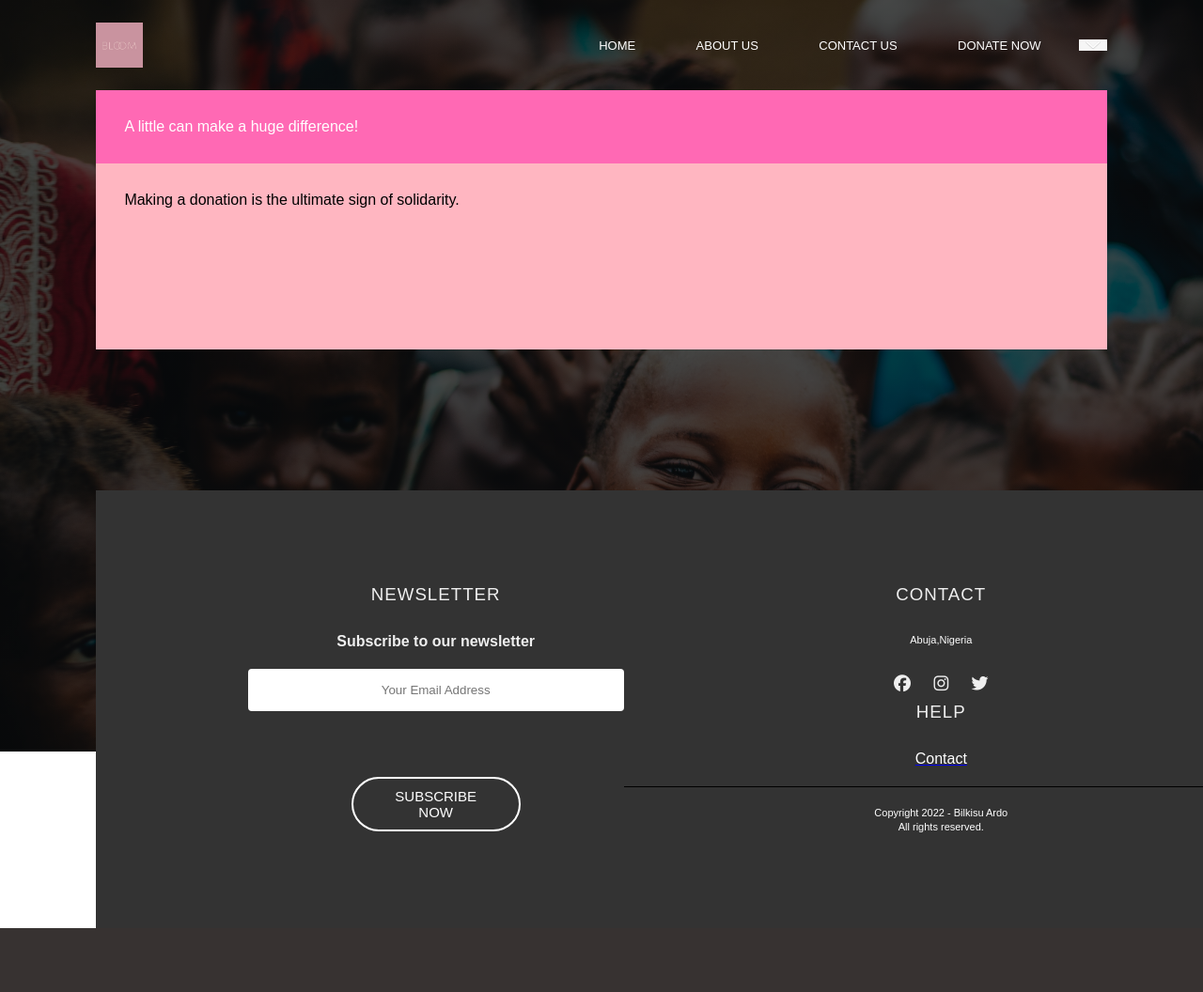
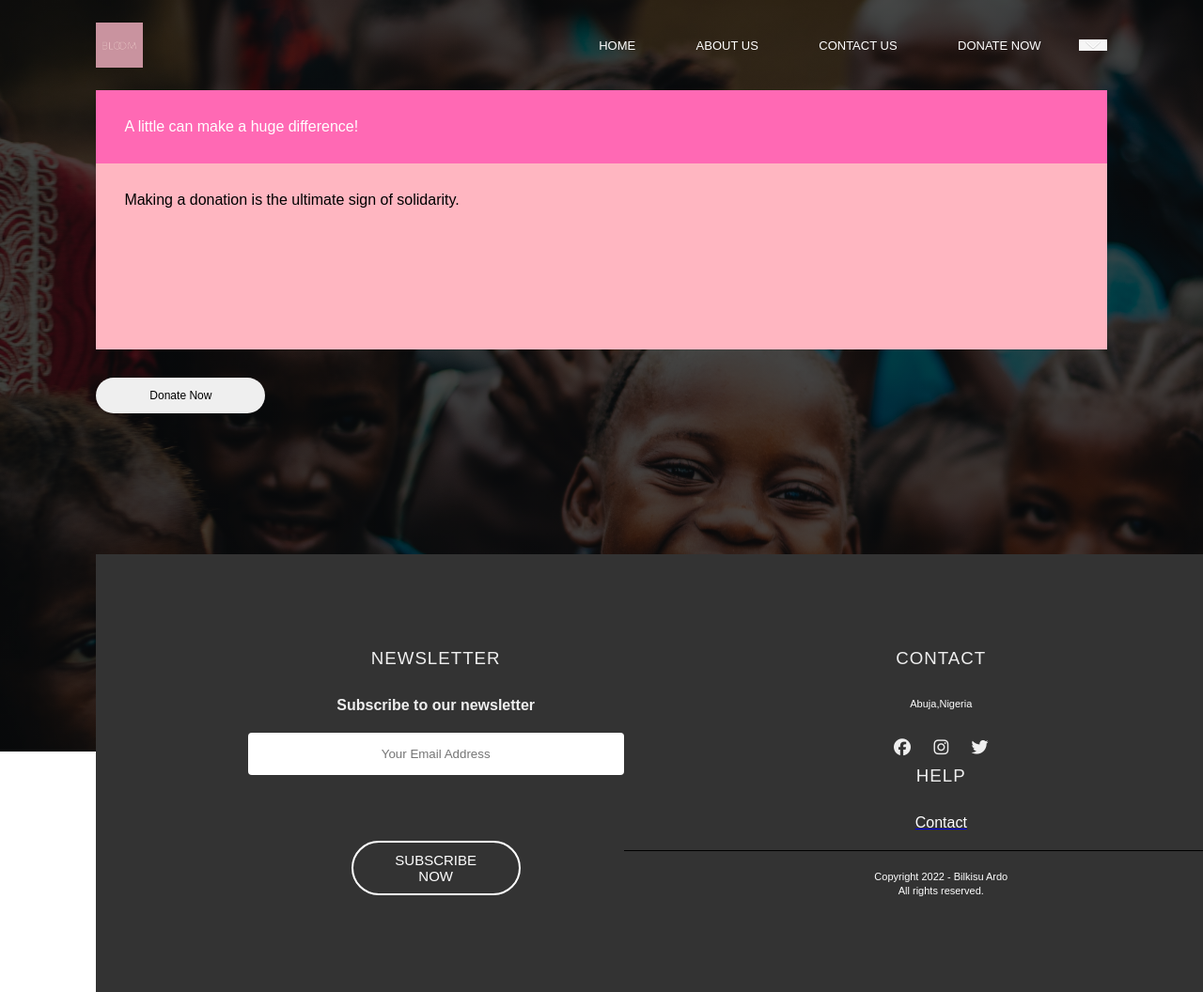
Before and after one commit to Bilkisu-ardo/BLOOMCHARITYCLUB, a PHP site: page /donatepage.html in a window 1280 px wide; the page is wider, and only the part inside the window is pictured. Shown: that part at 94% size. Before the commit the page ends 988 px from the top of that part, so only its background shows below. Run offline with PHP 8.4, Linux system fonts and the light colour scheme; some libraries are stand-ins or nearby versions.

Commit message:
add donate button

```diff
--- a/css/style.css
+++ b/css/style.css
@@ -331,3 +331,6 @@ fieldset {
 
   color: black;
 }
+button {
+  cursor: pointer;
+}
--- a/donatepage.html
+++ b/donatepage.html
@@ -25,27 +25,30 @@
 
 <div style="background-color:hotpink;color:white;padding:30px">A little can make a huge difference!</div>
 <div style="background-color:lightpink;padding:30px 30px 150px">Making a donation is the ultimate sign of solidarity.</div>
-<button onclick="topFunction()" id="myBtn" title="Go to top">Donate Now<link rel="stylesheet" type="text/css" href="donatepage.html"></button>
+<a href="https://sandbox-flw-web-v3.herokuapp.com/donate/pi3jlplmpgpk" target="_blank" rel="noopener noreferrer">
+	<button  id="dbtn" >Donate Now</button>
+</a>
+
 
 <script>
 
-var mybutton = document.getElementById("myBtn");
+// var mybutton = document.getElementById("myBtn");
 
-window.onscroll = function() {scrollFunction()};
+// window.onscroll = function() {scrollFunction()};
 
-function scrollFunction() {
-  if (document.body.scrollTop > 20 || document.documentElement.scrollTop > 20) {
-    mybutton.style.display
-    = "block";
-  } else {
-    mybutton.style.display = "none";
-  }
-}
+// function scrollFunction() {
+//   if (document.body.scrollTop > 20 || document.documentElement.scrollTop > 20) {
+//     mybutton.style.display
+//     = "block";
+//   } else {
+//     mybutton.style.display = "none";
+//   }
+// }
 
-function topFunction() {
-  document.body.scrollTop = 0;
-  document.documentElement.scrollTop = 0;
-}
+// function topFunction() {
+//   document.body.scrollTop = 0;
+//   document.documentElement.scrollTop = 0;
+// }
 </script>
 
 
```
